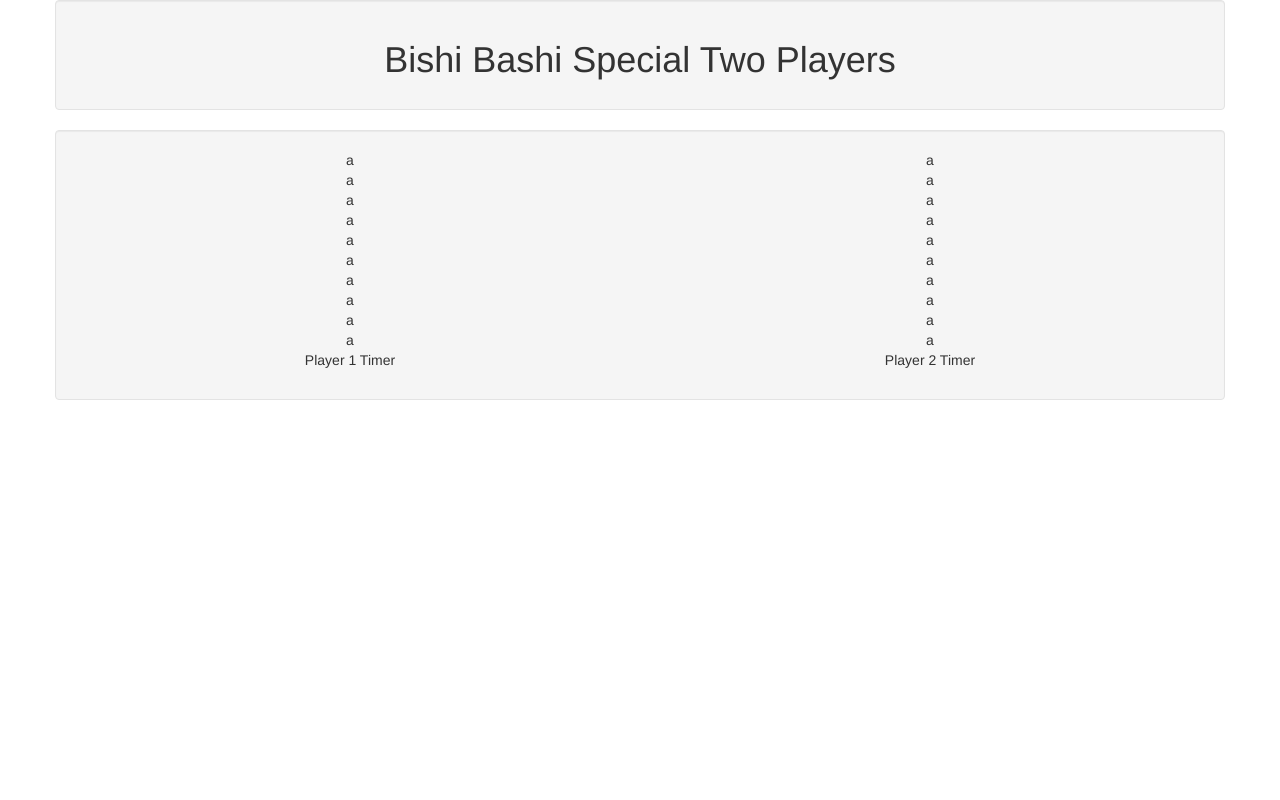
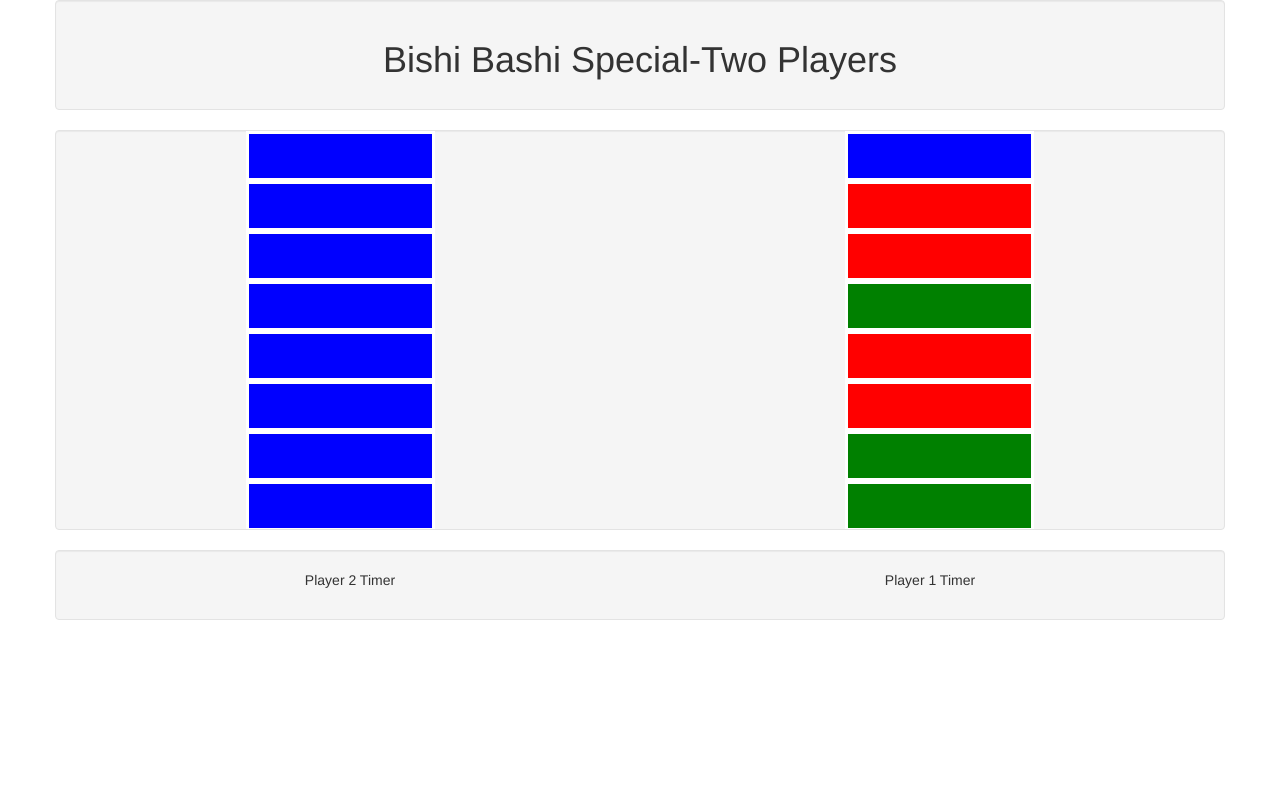
Before and after one commit to wdi-hk-9/Bishi-Bashi-Special, a plain HTML site: page index.html in a window 1280 px wide. Drawn offline with nearby package versions, Linux system fonts and the light colour scheme.

Commit message:
Box colored. Can shift boxes (if under 8 divs) Overflow not working as expected.

```diff
--- a/css/custom.css
+++ b/css/custom.css
@@ -2,15 +2,54 @@
  * ColorsPicked with love from:
  * http://www.colourlovers.com/web/trends/websites/7858/Pandora
  */
-/*
-#left-column{
-  display: inline-block;
-  float: left;
-;
+
+/*blink*/
+
+#column-section{
+  height: 400px;
+  overflow: hidden;
+  padding: 0px;
 }
 
-#right-column{
-  display: inline-block;
-  float: right;
-  max-width: 300px;
+#column-section>div{
+  position: relative;
+}
+
+#left-column, #right-column{
+}
+
+#left-column div, #right-column div{
+  height: 50px;
+  background: blue;
+  color: blue; /*dummy color*/
+  border: solid white;
+}
+
+
+/*#Pikachu1, #Pikachu2{
+  height: 250px;
+  border: solid white;
 }*/
+
+/*#left-column div:last-child, #right-column div:last-child{
+  bottom-margin: 0;
+  animation-name: stretch;
+  animation-duration: 1.0s;
+  animation-timing-function: ease-out;
+  animation-delay: 0;
+  animation-direction: alternate;
+  animation-iteration-count: infinite;
+  animation-fill-mode: none;
+  animation-play-state: running;*/
+/*}
+
+@keyframes stretch {
+  0% {
+    transform: scale(.7);
+    border-radius: 100%;
+  }
+
+  100% {
+    transform: scale(1);
+  }
+}*/
--- a/index.html
+++ b/index.html
@@ -19,51 +19,83 @@
 
 <body>
   <section class="container well">
-    <h1 class="text-center">Bishi Bashi Special Two Players</h1>
+    <h1 class="text-center">Bishi Bashi Special-Two Players</h1>
   </section>
 
-<section class="container well">
-  <div class="row text-center">
+  <section class="container well text-center" id="column-section">
+    <div>
+      <div class="row" >
       <!-- LEFT COLUMN -->
         <div class="col-xs-6" id="left-column">
-      <div class="col-xs-12">a</div>
-      <div class="col-xs-12">a</div>
-      <div class="col-xs-12">a</div>
-      <div class="col-xs-12">a</div>
-      <div class="col-xs-12">a</div>
-      <div class="col-xs-12">a</div>
-      <div class="col-xs-12">a</div>
-      <div class="col-xs-12">a</div>
-      <div class="col-xs-12">a</div>
-      <div class="col-xs-12">a</div>
+<!--           <div class="col-xs-4 col-xs-offset-4" id="Pikachu1"><img src="images/PikachuProud.png alt="Pikachu"/></div> -->
+          <div class="col-xs-4 col-xs-offset-4">&nbsp</div>
+          <div class="col-xs-4 col-xs-offset-4">&nbsp</div>
+          <div class="col-xs-4 col-xs-offset-4">&nbsp</div>
+          <div class="col-xs-4 col-xs-offset-4">&nbsp</div>
+          <div class="col-xs-4 col-xs-offset-4">&nbsp</div>
+          <div class="col-xs-4 col-xs-offset-4">&nbsp</div>
+          <div class="col-xs-4 col-xs-offset-4">&nbsp</div>
+          <div class="col-xs-4 col-xs-offset-4">&nbsp</div>
+          <div class="col-xs-4 col-xs-offset-4">&nbsp</div>
+          <div class="col-xs-4 col-xs-offset-4">&nbsp</div>
+          <div class="col-xs-4 col-xs-offset-4">&nbsp</div>
+          <div class="col-xs-4 col-xs-offset-4">&nbsp</div>
+          <div class="col-xs-4 col-xs-offset-4">&nbsp</div>
+          <div class="col-xs-4 col-xs-offset-4">&nbsp</div>
+          <div class="col-xs-4 col-xs-offset-4">&nbsp</div>
+          <div class="col-xs-4 col-xs-offset-4">&nbsp</div>
+          <div class="col-xs-4 col-xs-offset-4">&nbsp</div>
+          <div class="col-xs-4 col-xs-offset-4">&nbsp</div>
+          <div class="col-xs-4 col-xs-offset-4">&nbsp</div>
+          <div class="col-xs-4 col-xs-offset-4">&nbsp</div>
         </div>
 
       <!-- RIGHT COLUMN -->
-    <div class="col-xs-6" id="left-column">
-      <div class="col-xs-12">a</div>
-      <div class="col-xs-12">a</div>
-      <div class="col-xs-12">a</div>
-      <div class="col-xs-12">a</div>
-      <div class="col-xs-12">a</div>
-      <div class="col-xs-12">a</div>
-      <div class="col-xs-12">a</div>
-      <div class="col-xs-12">a</div>
-      <div class="col-xs-12">a</div>
-      <div class="col-xs-12">a</div>
+        <div class="col-xs-6" id="right-column">
+          <div class="col-xs-4 col-xs-offset-4" id="Pikachu2">Pikachu</div>
+          <div class="col-xs-4 col-xs-offset-4">&nbsp</div>
+          <div class="col-xs-4 col-xs-offset-4">&nbsp</div>
+          <div class="col-xs-4 col-xs-offset-4">&nbsp</div>
+          <div class="col-xs-4 col-xs-offset-4">&nbsp</div>
+          <div class="col-xs-4 col-xs-offset-4">&nbsp</div>
+          <div class="col-xs-4 col-xs-offset-4">&nbsp</div>
+          <div class="col-xs-4 col-xs-offset-4">&nbsp</div>
+          <div class="col-xs-4 col-xs-offset-4">&nbsp</div>
+          <div class="col-xs-4 col-xs-offset-4">&nbsp</div>
+          <div class="col-xs-4 col-xs-offset-4">&nbsp</div>
+          <div class="col-xs-4 col-xs-offset-4">&nbsp</div>
+          <div class="col-xs-4 col-xs-offset-4">&nbsp</div>
+          <div class="col-xs-4 col-xs-offset-4">&nbsp</div>
+          <div class="col-xs-4 col-xs-offset-4">&nbsp</div>
+          <div class="col-xs-4 col-xs-offset-4">&nbsp</div>
+          <div class="col-xs-4 col-xs-offset-4">&nbsp</div>
+          <div class="col-xs-4 col-xs-offset-4">&nbsp</div>
+          <div class="col-xs-4 col-xs-offset-4">&nbsp</div>
+          <div class="col-xs-4 col-xs-offset-4">&nbsp</div>
+          <div class="col-xs-4 col-xs-offset-4">&nbsp</div>
+        </div>
+      </div>
+    </div>
+</section>
+
+<section class="container well text-center">
+  <div>
+    <div class="row">
+      <div class="col-xs-6">
+        <p>Player 2    <span>Timer</span></p>
+        <!-- <input type="number" placeholder="Your name"> -->
       </div>
 
       <div class="col-xs-6">
         <p>Player 1    <span>Timer</span></p>
-      <!-- <input type="number" placeholder="Your name"> -->
       </div>
+    </div>
+  </div>
+</section>
 
-    <div class="col-xs-6">
-      <p>Player 2    <span>Timer</span></p>
-    </div>
 
-  </div>
 
-</section>
+
 
 </body>
 </html>
--- a/js/application.js
+++ b/js/application.js
@@ -1,6 +1,49 @@
 $(document).ready(function(){
 
+  //Create columns for P1 & P2
+  playerA = new NewSeq();
+  // playerB = new NewSeq();
+  console.log(playerA.sequence);
 
+  //Initialize box colors
+  var initializeBlocks = function(player){
+    player.sequence.forEach(function(color, idx){
+      $("#right-column div").eq(-(idx+1)).css("background-color",color);
+    })
+  };
+
+  initializeBlocks(playerA);
+
+
+
+  //Handling Keyboard Input
+  var colPosition = 0;
+  document.onkeydown = function(e){
+    // based on keycode:
+    // identify which player it corresponds
+    // call player.checkAnswer()
+      //if right, move column down by 50px
+      //if incorrect, console.log the color to pick
+    var Color = getColor(e.keyCode)
+
+    if (Color && playerA.checkAnswer(Color)) {
+
+      console.log('got it right!! ' + playerA.sequence.length + ' to go');
+      colPosition = colPosition+50;
+      console.log(colPosition);
+      $("#right-column").css("transform",'translateY('+colPosition+'px)');
+      // $("#right-column div").eq(-1).remove();
+
+    } else {
+      console.log(playerA.sequence[0]);
+    }
+  };
+
+    var getColor = function(keycode){
+    // LEFT-RED, DOWN-GREEN, RIGHT-BLUE
+    var Key = [37,40,39];
+    return boxColor[Key.indexOf(keycode)];
+  };
 
 
 
--- a/js/game.js
+++ b/js/game.js
@@ -0,0 +1,28 @@
+// var Color = ['LEFT-RED','DOWN-GREEN','RIGHT-BLUE'];
+
+var boxColor = ['red','green','blue'];
+
+//Define new Array for P1 & P2 columns
+var NewSeq = function (){
+
+  this.sequence = [];
+  for (var i=0; i<20; i++){
+    this.sequence.push( this.randomColor() );
+  };
+
+  this.time_limit = 0;
+};
+
+//Define new methods for P1 and P2 Arrays
+
+NewSeq.prototype.randomColor = function(){
+  return boxColor[ Math.floor(Math.random()*3) ];
+}
+
+NewSeq.prototype.checkAnswer = function(color){
+  if (color == this.sequence[0]){
+    return this.sequence.shift();
+  } else {
+    return false;
+  }
+}
```
Also changed, not shown: images/PikachuProud.png (added), images/PikachuVictory.png (added). Lines whose indentation alone changed are shown as unchanged.
